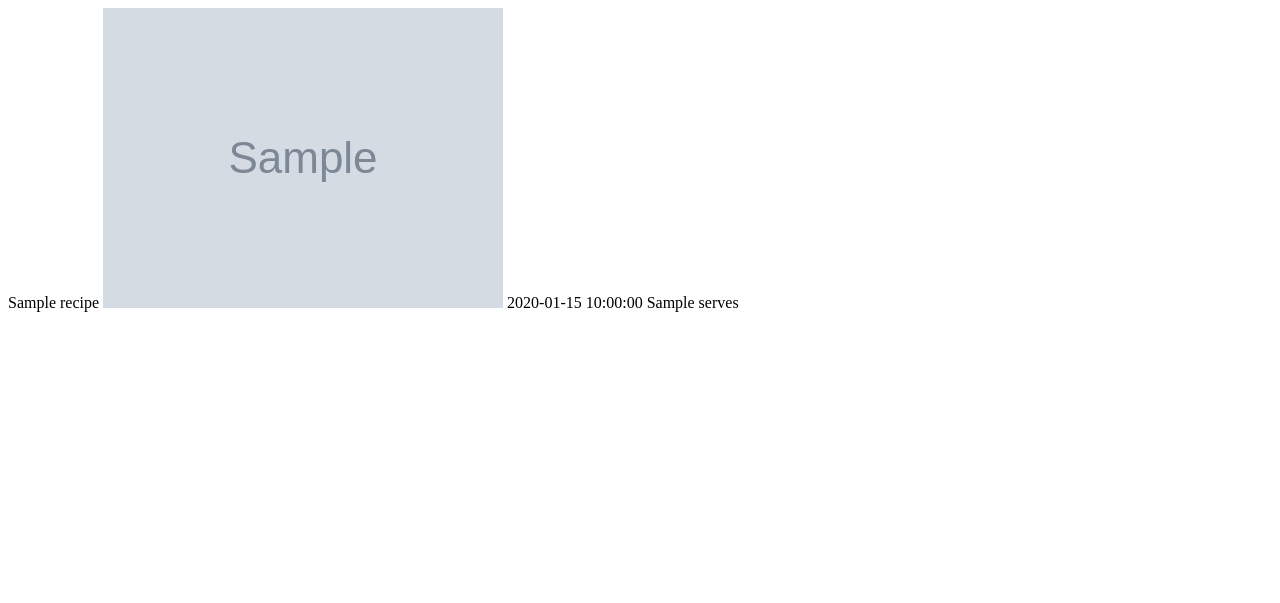
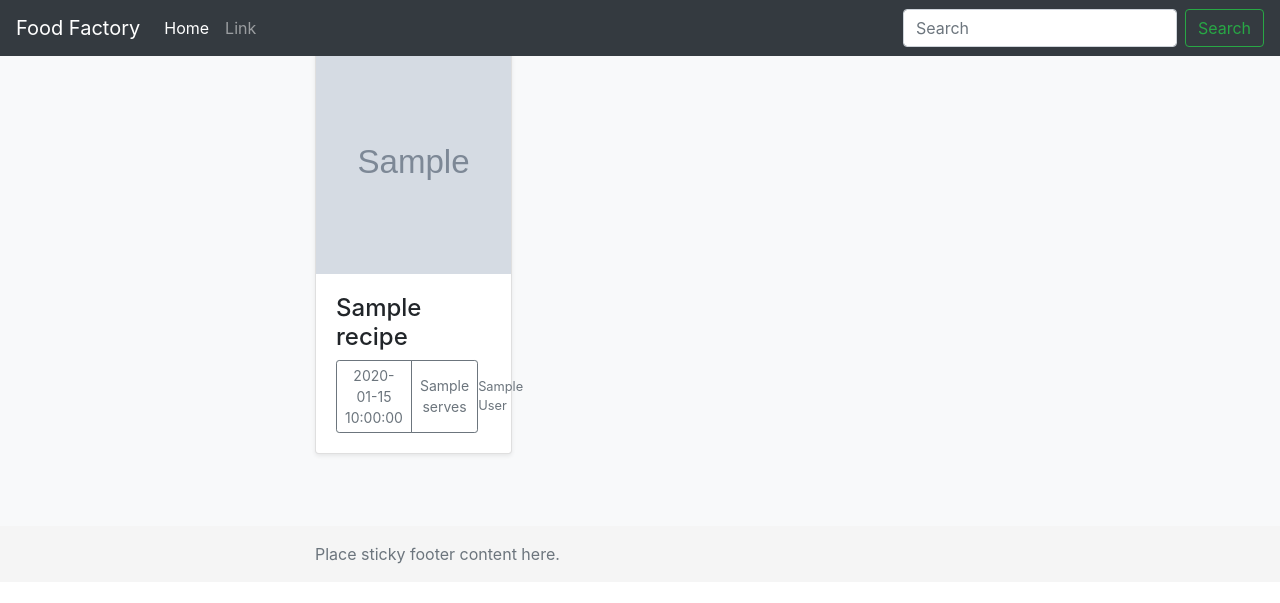
Before and after one commit to MatijaBas/Food-Factory, a Flask app: page / in a window 1280 px wide. Shown: the top 603 px of the page. Run offline with Flask 2, Linux system fonts and the light colour scheme; grey boxes marked "Sample" are stand-in pictures; a database or web service that is not in the repository returns one stand-in record (values such as "Sample title"); parts of the project's set-up code (start-up, migrations or seed data) failed here and were passed over; some libraries are stand-ins or nearby versions.

Commit message:
Added bootstrap and using in the app

```diff
--- /dev/null
+++ b/static/css/style.css
@@ -0,0 +1,9 @@
+.container {
+  width: auto;
+  max-width: 680px;
+  padding: 0 15px;
+}
+
+.footer {
+  background-color: #f5f5f5;
+}
--- a/templates/base.html
+++ b/templates/base.html
@@ -2,12 +2,61 @@
 <html>
 
 <head>
+	<!-- Required meta tags -->
+	<meta charset="utf-8">
+	<meta name="viewport" content="width=device-width, initial-scale=1, shrink-to-fit=no">
+
+	<!-- Bootstrap CSS -->
+	<link rel="stylesheet" href="https://stackpath.bootstrapcdn.com/bootstrap/4.4.1/css/bootstrap.min.css"
+		integrity="sha384-Vkoo8x4CGsO3+Hhxv8T/Q5PaXtkKtu6ug5TOeNV6gBiFeWPGFN9MuhOf23Q9Ifjh" crossorigin="anonymous">
+	<!-- Custom CSS -->
+	<link rel="stylesheet" href="{{url_for('static', filename='css/style.css')}}" type="text/css" />
 </head>
 
 <body>
+
+	<header>
+		<nav class="navbar navbar-expand-md navbar-dark fixed-top bg-dark">
+			<a class="navbar-brand" href="#">Food Factory</a>
+			<button class="navbar-toggler" type="button" data-toggle="collapse" data-target="#navbarCollapse" aria-controls="navbarCollapse" aria-expanded="false" aria-label="Toggle navigation">
+      <span class="navbar-toggler-icon"></span>
+    </button>
+			<div class="collapse navbar-collapse" id="navbarCollapse">
+				<ul class="navbar-nav mr-auto">
+					<li class="nav-item active">
+						<a class="nav-link" href="#">Home <span class="sr-only">(current)</span></a>
+					</li>
+					<li class="nav-item">
+						<a class="nav-link" href="#">Link</a>
+					</li>
+				</ul>
+				<form class="form-inline mt-2 mt-md-0">
+					<input class="form-control mr-sm-2" type="text" placeholder="Search" aria-label="Search">
+					<button class="btn btn-outline-success my-2 my-sm-0" type="submit">Search</button>
+				</form>
+			</div>
+		</nav>
+	</header>
+
 	<div>
 		{% block content %} {% endblock %}
 	</div>
+
+	<footer class="footer mt-auto py-3">
+		<div class="container">
+			<span class="text-muted">Place sticky footer content here.</span>
+		</div>
+	</footer>
+
+	<script src="https://code.jquery.com/jquery-3.4.1.slim.min.js"
+		integrity="sha384-J6qa4849blE2+poT4WnyKhv5vZF5SrPo0iEjwBvKU7imGFAV0wwj1yYfoRSJoZ+n" crossorigin="anonymous">
+	</script>
+	<script src="https://cdn.jsdelivr.net/npm/popper.js@1.16.0/dist/umd/popper.min.js"
+		integrity="sha384-Q6E9RHvbIyZFJoft+2mJbHaEWldlvI9IOYy5n3zV9zzTtmI3UksdQRVvoxMfooAo" crossorigin="anonymous">
+	</script>
+	<script src="https://stackpath.bootstrapcdn.com/bootstrap/4.4.1/js/bootstrap.min.js"
+		integrity="sha384-wfSDF2E50Y2D1uUdj0O3uMBJnjuUD4Ih7YwaYd1iqfktj0Uod8GCExl3Og8ifwB6" crossorigin="anonymous">
+	</script>
 </body>
 
 </html>
--- a/templates/recipes.html
+++ b/templates/recipes.html
@@ -1,11 +1,28 @@
 {% extends 'base.html'%} {% block content %}
+<main role="main">
+	<div class="album py-5 bg-light">
+		<div class="container">
 
-{% for recipe in recipes %}
-{{recipe.title}}
-<img class="recipe-img" alt="{{ recipe.title }}" src="{{ url_for('static', filename='img/' + recipe.image) }}">
-
-{{recipe.cooking_time}}
-{{recipe.serves}}
-{% endfor %}
-
+			<div class="row">
+				{% for recipe in recipes %}
+				<div class="col-md-4">
+					<div class="card mb-4 shadow-sm">
+						<img class="bd-placeholder-img card-img-top" width="100%" height="225" alt="{{ recipe.title }}" src="{{ url_for('static', filename='img/' + recipe.image) }}">
+						<div class="card-body">
+							<h4 class="card-text">{{recipe.title}}</h4>
+							<div class="d-flex justify-content-between align-items-center">
+								<div class="btn-group">
+									<button type="button" class="btn btn-sm btn-outline-secondary">{{recipe.cooking_time}}</button>
+									<button type="button" class="btn btn-sm btn-outline-secondary">{{recipe.serves}}</button>
+								</div>
+								<small class="text-muted">{{recipe.author}}</small>
+							</div>
+						</div>
+					</div>
+				</div>
+				{% endfor %}
+			</div>
+		</div>
+	</div>
+</main>
 {% endblock %}
```
